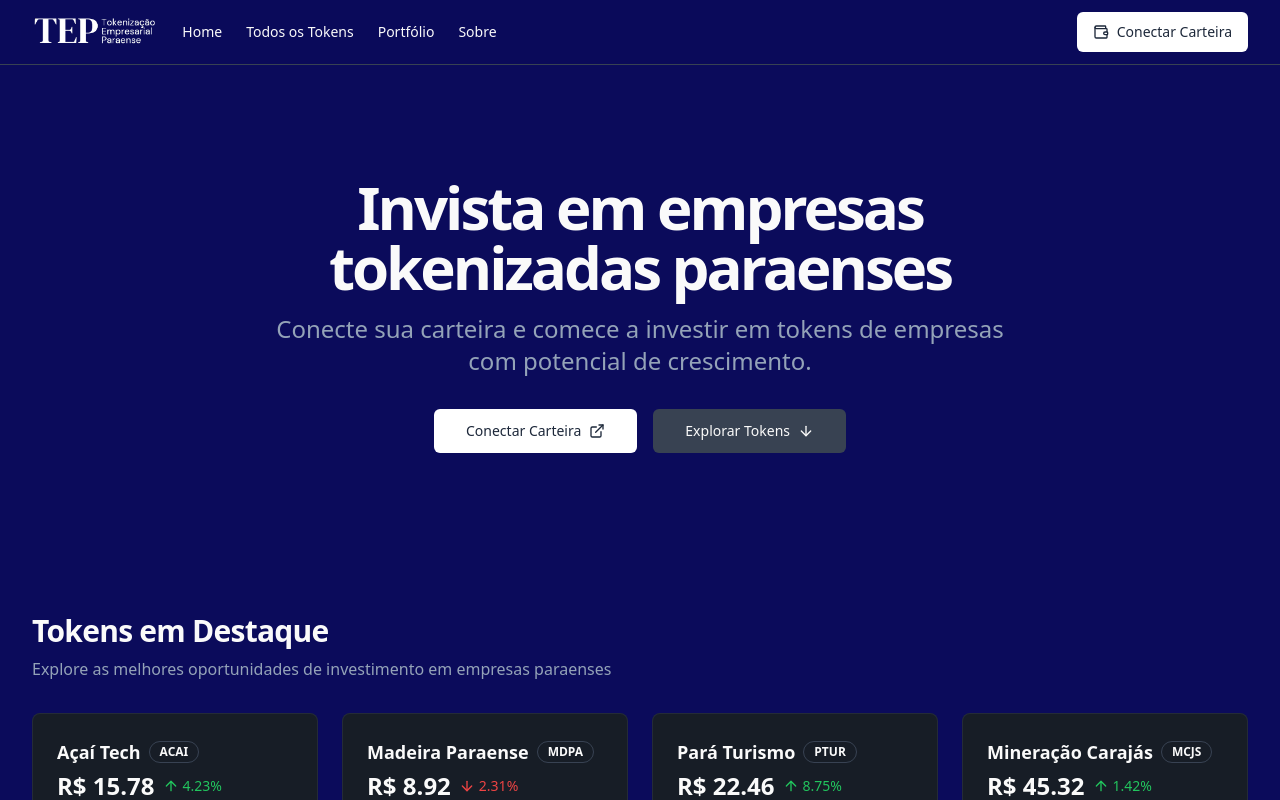
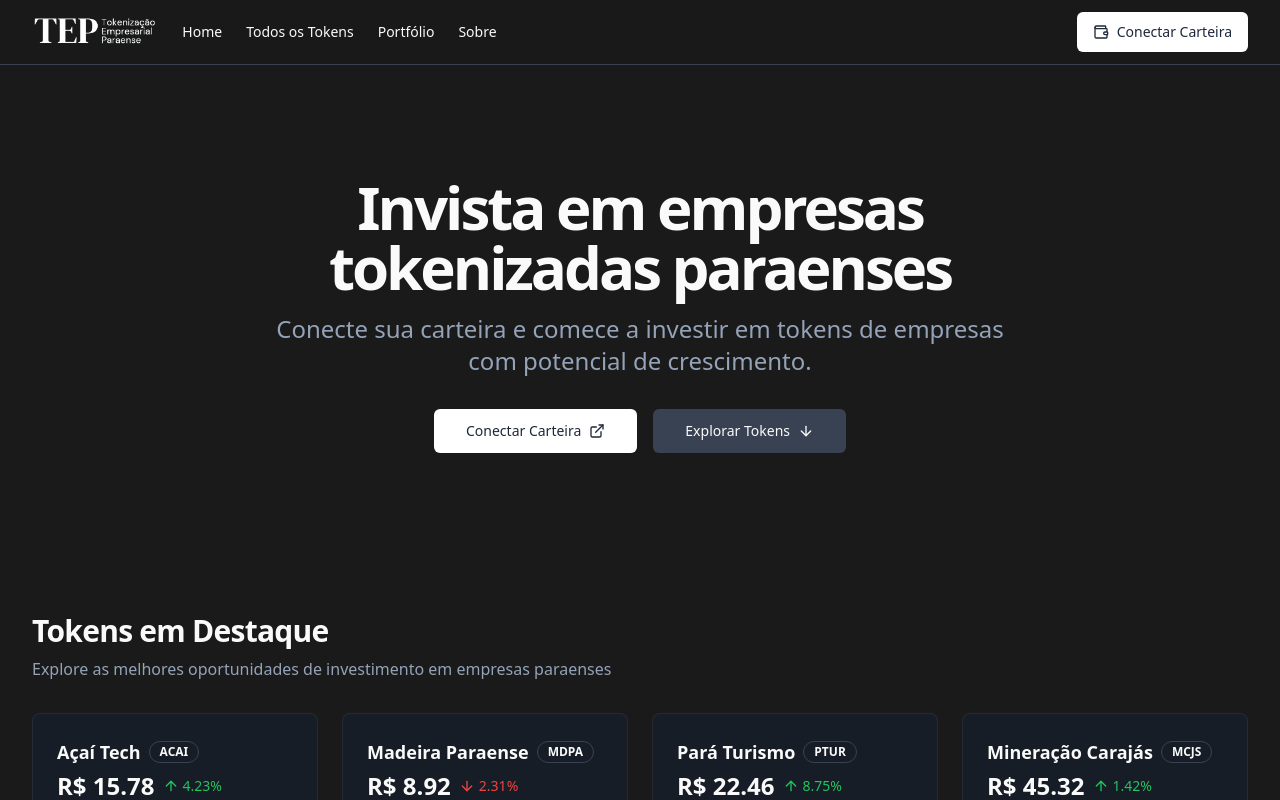
Before and after one commit to yanmathzz/tep-token-vista, a React (Vite) app: page / in a window 1280 px wide. Shown: the top 800 px of the page. Built offline with nearby package versions, Linux system fonts and the light colour scheme.

Commit message:
Fix: Update background color
Update the background color to #191919.

```diff
--- a/src/index.css
+++ b/src/index.css
@@ -5,7 +5,7 @@
 
 @layer base {
   :root {
-    --background: 240 78% 20%;  /* This is #0D0D59 in HSL format */
+    --background: 0 0% 10%;  /* This is #191919 in HSL format */
     --foreground: 0 0% 98%;
 
     --card: 217 25% 12%;
--- a/tailwind.config.ts
+++ b/tailwind.config.ts
@@ -64,7 +64,7 @@ export default {
           positive: '#22c55e',
           negative: '#ef4444',
           neutral: '#6b7280',
-          background: '#0D0D59',  // Added new TEP background color
+          background: '#191919',  // Updated TEP background color from #0D0D59 to #191919
         }
       },
       borderRadius: {
```
